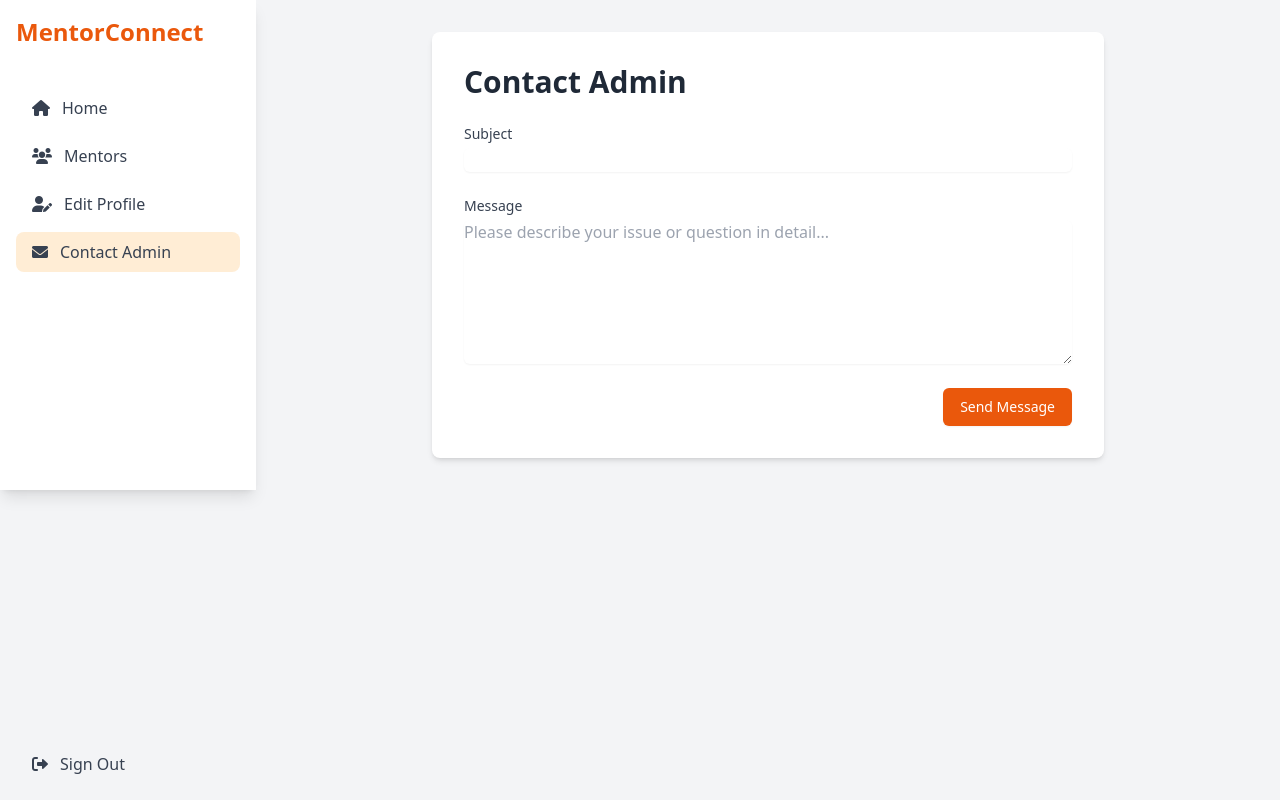
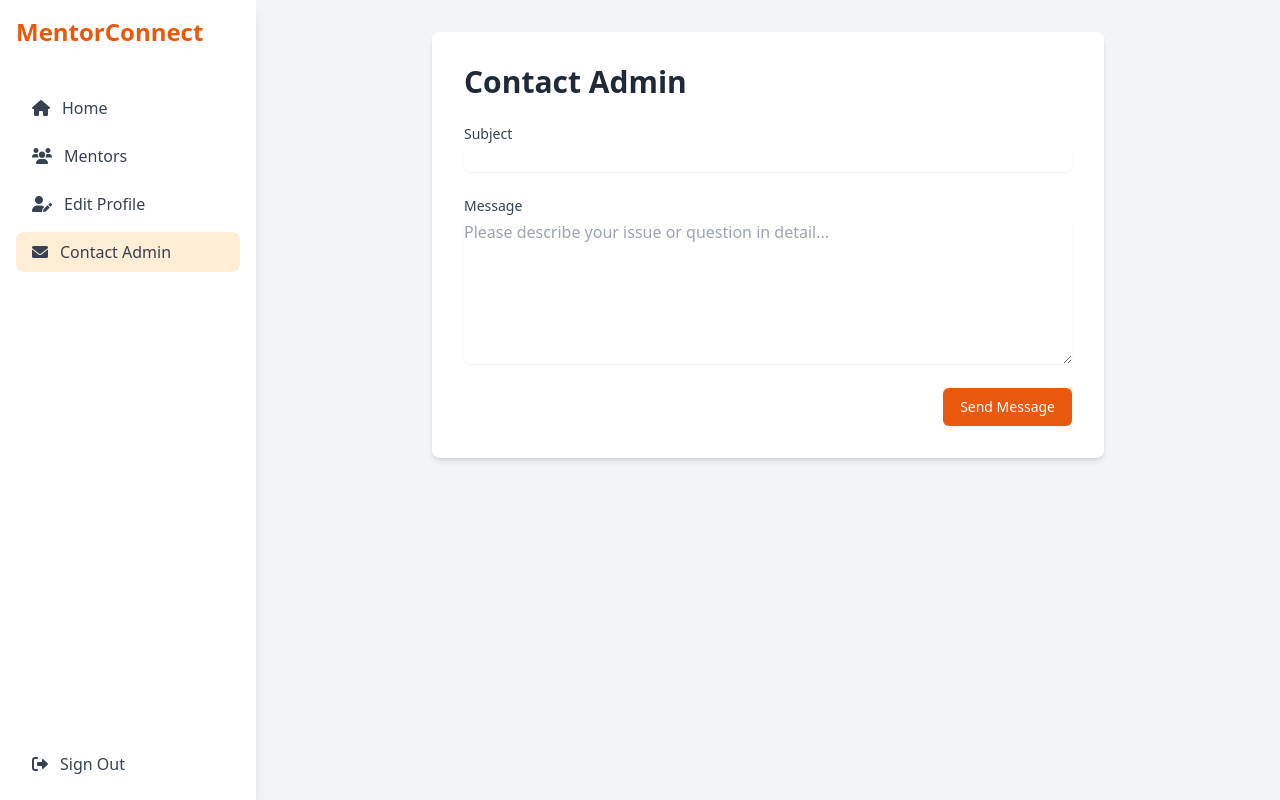
Before and after one commit to CodrJitesh/Entrepreneur_Ship, a PHP site: page /contact_admin.php in a window 1280 px wide. Run offline with PHP 8.4, Linux system fonts and the light colour scheme; a user stored in the database is signed in; data comes from the database, SQL or seed files in the repository; some libraries are stand-ins or nearby versions.

Commit message:
fixed sidebar in the contactus section

```diff
--- a/MentorConnectDashboard/contact_admin.php
+++ b/MentorConnectDashboard/contact_admin.php
@@ -47,7 +47,7 @@ $stmt->close();
     <link href="https://cdnjs.cloudflare.com/ajax/libs/font-awesome/6.0.0/css/all.min.css" rel="stylesheet">
 </head>
 <body class="bg-gray-100 dark:bg-dark-100 dark:text-white">
-    <div class="flex">
+    <div class="flex h-screen">
         <!-- Sidebar -->
         <div class="w-64 bg-white dark:bg-dark-200 shadow-lg">
             <div class="p-4">
```
